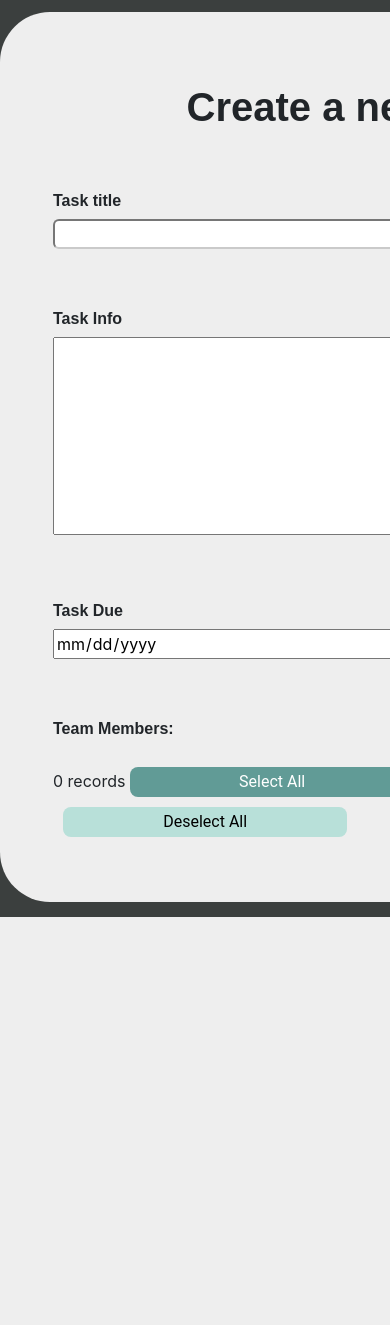
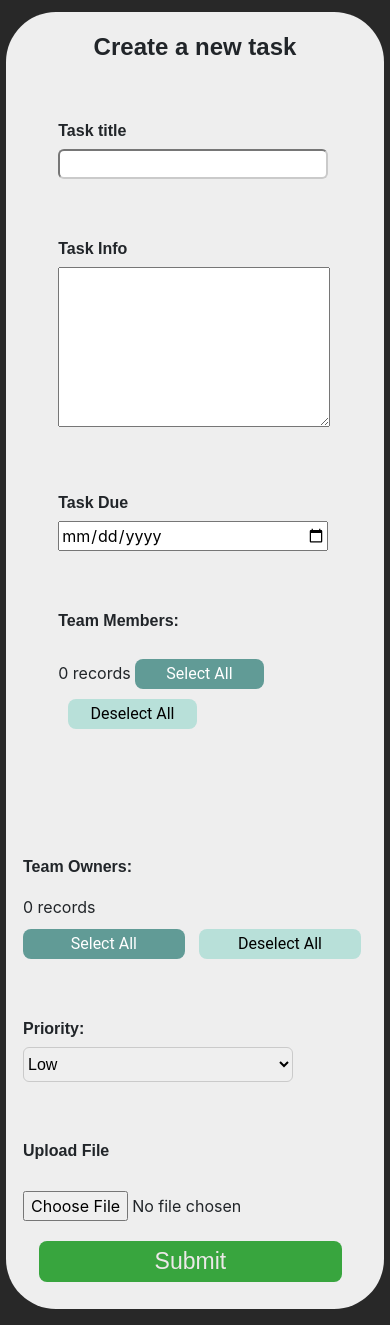
Before and after one commit to yousseftawfik11/EtisalatManagerTasksWebApp, a PHP site: page /ManagerHome.php in a window 390 px wide; the page is wider, and only the part inside the window is pictured. Shown: the part 56-1381 px from the top of that part. Before the commit the page ends 973 px from the top of that part, so only its background shows below. Run offline with PHP 8.4, Linux system fonts and the light colour scheme; data that the repository does not hold is empty; some libraries are stand-ins or nearby versions.

Commit message:
UI for mobile

```diff
--- a/ManagerHome.php
+++ b/ManagerHome.php
@@ -44,7 +44,7 @@ include 'AddTask.php';
 <div class="CreateTask FlexContainer">
 <div class="LeftPart">
 
-<h1 style="text-align: center; margin-top:18px;">Create a new task</h1>
+<h1 id="createTitle" style="text-align: center; margin-top:18px;">Create a new task</h1>
 
 
 <form action="<?php echo $_SERVER['PHP_SELF']?>" method="post" enctype="multipart/form-data" class="FormCenter">
@@ -59,7 +59,7 @@ include 'AddTask.php';
     <label for="TaskInfo" class="NewTaskLabel">Task Info</label>
     </div>
     <!-- <input type="text" name="TaskInfo" class="contentInput inputFeildsFont" required> -->
-    <textarea name="TaskInfo" rows="8" cols="57">
+    <textarea name="TaskInfo" class="textAreaSize">
     </textarea>
     </div>
     <div class="fieldsSpacing">
@@ -83,7 +83,7 @@ include 'AddTask.php';
 
             while($row= mysqli_fetch_assoc($result1)){
 
-                echo '<input type="checkbox" name="check_list_member[]" value="'.$row["member_id"].'" ><label class="checkboxesSpace inputFeildsFont">'.$row["name"].'</label>' ;
+                echo '<input type="checkbox" name="check_list_member[]" value="'.$row["member_id"].'" ><label id="content1" class="checkboxesSpace inputFeildsFont">'.$row["name"].'</label><span class="lineBreak"></br></span>' ;
             }
             echo'</div>';
         }else{
@@ -111,7 +111,7 @@ include 'AddTask.php';
 
             while($row= mysqli_fetch_assoc($result1)){
 
-                echo '<input type="checkbox" name="check_list_leader[]" value="'.$row["member_id"].'" ><label class="checkboxesSpace inputFeildsFont">'.$row["name"].'</label>' ;
+                echo '<input type="checkbox" name="check_list_leader[]" value="'.$row["member_id"].'" ><label class="checkboxesSpace inputFeildsFont">'.$row["name"].'</label><span class="lineBreak"></br></span>' ;
             }
             echo'</div>';
         }else{
--- a/TasksView.php
+++ b/TasksView.php
@@ -321,6 +321,9 @@ if(isset($_POST["namesFilter"])){
 
 ?>
 
+<div id="footer">
+<svg xmlns="http://www.w3.org/2000/svg" viewBox="0 0 1440 320"><path fill="#63811F" fill-opacity="1" d="M0,64L34.3,64C68.6,64,137,64,206,74.7C274.3,85,343,107,411,138.7C480,171,549,213,617,197.3C685.7,181,754,107,823,101.3C891.4,96,960,160,1029,160C1097.1,160,1166,96,1234,74.7C1302.9,53,1371,75,1406,85.3L1440,96L1440,320L1405.7,320C1371.4,320,1303,320,1234,320C1165.7,320,1097,320,1029,320C960,320,891,320,823,320C754.3,320,686,320,617,320C548.6,320,480,320,411,320C342.9,320,274,320,206,320C137.1,320,69,320,34,320L0,320Z"></path></svg>
+</div>
 
 <script src="https://code.jquery.com/jquery-3.4.1.slim.min.js" integrity="sha384-J6qa4849blE2+poT4WnyKhv5vZF5SrPo0iEjwBvKU7imGFAV0wwj1yYfoRSJoZ+n" crossorigin="anonymous"></script>
 <script src="https://cdn.jsdelivr.net/npm/popper.js@1.16.0/dist/umd/popper.min.js" integrity="sha384-Q6E9RHvbIyZFJoft+2mJbHaEWldlvI9IOYy5n3zV9zzTtmI3UksdQRVvoxMfooAo" crossorigin="anonymous"></script>
--- a/css/styles.css
+++ b/css/styles.css
@@ -151,8 +151,8 @@ table{
   width: 100%;
   margin-bottom: 24px;
   font-family: 'Montserrat', sans-serif;
-      background: #e55e5e;
-  color: white;
+      background: #38a53e;
+  color: rgb(236, 232, 232);
   border-radius: 8px;
   font-size: 23px;
   border-color: transparent;
@@ -160,8 +160,8 @@ table{
 }
 
 .TaskSubmit-btn:hover{
-  background: #ef0101;
-
+color: white;
+box-shadow: 0 5px 15px #38a53e;
 }
 .fieldsSpacing{
   margin-bottom: 12px;
@@ -179,7 +179,7 @@ table{
   background-repeat: no-repeat;
   background-size: 100% 100%;
   border-radius: 8px;
-  background-color: #3b3f3e;
+  background-color: #282828;
   /* display: flex;
   margin-left: auto;
   margin-right: auto;
@@ -284,3 +284,147 @@ background-color: #b8e0d9;
 color: black;
 
 }
+
+.fieldsSpacing2{
+  margin-bottom: 12px;
+  margin-top: 30px;
+}
+
+.textAreaSize{
+  height:10em;
+  width: 27em;
+}
+
+
+.lineBreak{
+  display: none;
+}
+
+.AddUserPadding{
+  padding-left: 80px;
+padding-right: 80px;
+}
+
+#footer {
+  position:fixed;
+  bottom:0;
+  width:100%;
+}
+
+/* media query start */
+@media only screen and (min-width: 992px) and (max-width: 1300px) {
+
+  #footer{
+
+      bottom: -84px;
+
+  }
+
+  .LoginBigContainer {
+    /* display: flex; */
+    width: 583px;
+    border-radius: 15px;
+    padding: 60px;
+    margin-left: auto;
+    margin-right: auto;
+    margin-top: 31px;
+    background-color: rgb(255, 255, 255);
+    border-radius: 5px;
+    border: 1px solid #7aa53f;
+    transition: all .2s;
+    box-shadow: 12px 12px 2px 1px #7aa53f;
+    padding-bottom: 40px;
+
+}
+}
+
+@media only screen and (max-width: 600px) {
+
+  .titleInput {
+    width: 270px;
+}
+.FlexContainer {
+  display:block;
+  background-color: #eeeeee;
+}
+.textAreaSize {
+  height: 10em;
+  width: 17em;
+}
+.rightPart {
+   padding-left: 0px;
+   margin-right: auto;
+  margin-left: auto;
+  width: fit-content;
+}
+.CreateTask {
+  width: fit-content;
+  margin-left: auto;
+  margin-right: auto;
+  border: solid;
+  margin-top: 3%;
+  margin-bottom: 4%;
+  border-radius: 50px;
+  background-color: #eeeeee;
+  border-color: transparent;
+  padding: 0px;
+  padding-left: 14px;
+  padding-right: 14px;
+
+}
+
+#createTitle{
+  font-size: 1.5rem;
+}
+
+.TaskSubmit-btn {
+  width: 88%;
+  margin-bottom: 24px;
+  font-family: 'Montserrat', sans-serif;
+  background: #38a53e;
+  color: rgb(236, 232, 232);
+  border-radius: 8px;
+  font-size: 23px;
+  border-color: transparent;
+  transition: ease-in-out 0.3s;
+  margin-left: 16px;
+}
+
+
+.lineBreak{
+display: inline;
+}
+
+#PageTitle{
+  font-size: 20px;
+}
+.AddUserPadding{
+  padding-left: 40px;
+  padding-right: 40px;
+  padding-bottom: 20px;
+  padding-top: 20px;
+}
+
+
+.LoginBigContainer {
+  /* display: flex; */
+  width: fit-content;
+  border-radius: 15px;
+  padding: 60px;
+  margin-left: auto;
+  margin-right: auto;
+  margin-top: 100px;
+  background-color: rgb(255, 255, 255);
+  border-radius: 14px;
+  border: 1px solid #7aa53f;
+  transition: all .2s;
+  box-shadow: 12px 12px 2px 1px transparent;
+  padding-left: 35px;
+    padding-right: 33px;
+}
+.welcomeText{
+  font-size: 25px;
+  margin-right: -20px;
+}
+
+}
```
Also changed, not shown: index.php (+5 -2 lines), newUser.php (+8 -9 lines).
